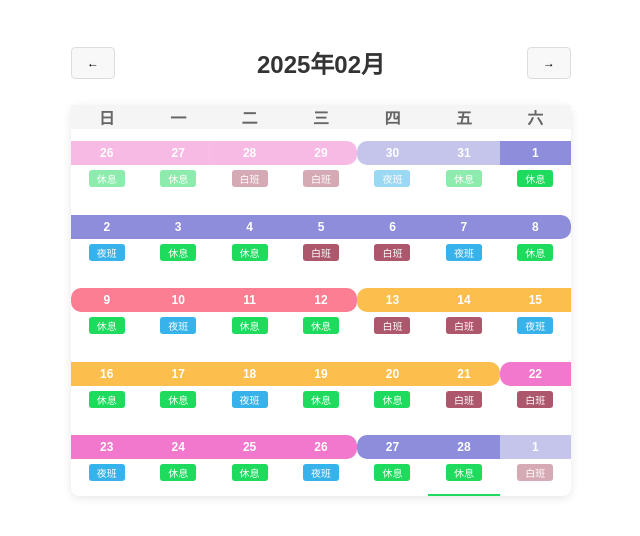
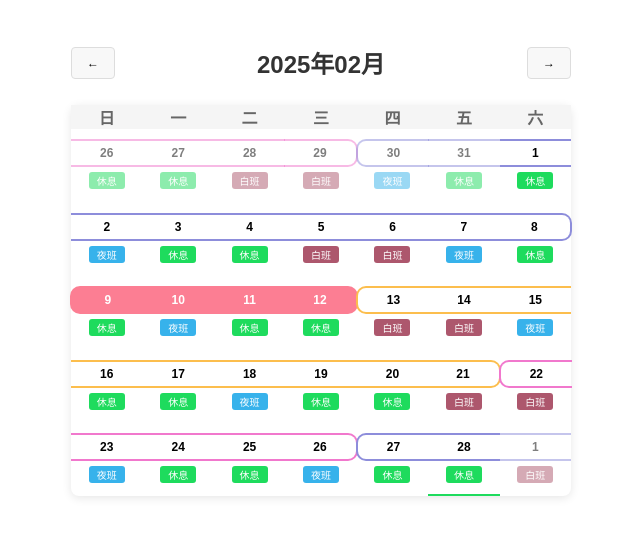
Before and after one commit to lazyxu/yl, a React (Vite) app: page / in a window 1280 px wide. Shown: the top 536 px of the page, without its empty margins (319-959 px from the left). Built offline with nearby package versions, Linux system fonts and the light colour scheme.

Commit message:
border css

```diff
--- a/src/Calendar.css
+++ b/src/Calendar.css
@@ -70,7 +70,8 @@ h2 {
   text-align: center;
   line-height: 24px; /* 与高度相同以垂直居中 */
   width: 100%;
-  color: #fff;
+  border-top: 2px solid transparent;
+  border-bottom: 2px solid transparent;
 }
 
 .shift {
@@ -111,25 +112,28 @@ h2 {
 }
 
 .first .date {
+  border-left: 2px solid transparent;
   border-radius: 10px 0 0 10px;
 }
 
 .last .date {
+  border-right: 2px solid transparent;
   border-radius: 0 10px 10px 0;
 }
 
 .经期 .date {
   background-color: rgb(252, 126, 147);
+  color: white;
 }
 
 .卵泡期 .date {
-  background-color: rgb(252, 190, 77);
+  border-color: rgb(252, 190, 77);
 }
 
 .排卵期 .date {
-  background-color: rgb(241, 120, 205);
+  border-color: rgb(241, 120, 205);
 }
 
 .黄体期 .date {
-  background-color: rgb(141, 141, 219);
+  border-color: rgb(141, 141, 219);
 }
```
